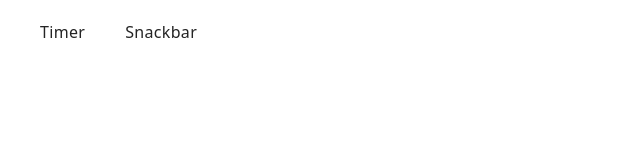
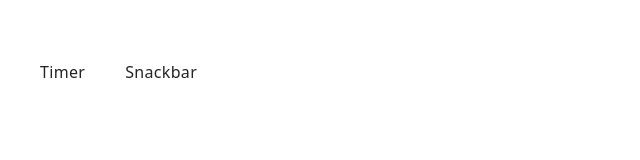
Before and after one commit to FilipovAnatolii/goit-js-hw-10, a plain HTML site: page index.html in a window 1280 px wide. Shown: the whole page, without its empty margins (0-640 px from the left). Drawn offline with Linux system fonts and the light colour scheme.

Commit message:
Deploying to gh-pages from @ FilipovAnatolii/goit-js-hw-10@f6ac5c913e5477390c3920a21778d69f34734eb9 🚀

```diff
--- a/index.html
+++ b/index.html
@@ -13,10 +13,10 @@
     <nav class="nav">
       <ul class="nav-list">
         <li class="nav-item">
-          <a class="nav-link {=$highlight-act}" href="./1-timer.html">Timer</a>
+          <a class="nav-link {=$highlight-act}" href="./page-1.html"></a>
         </li>
         <li class="nav-item">
-          <a class="nav-link {=$highlight-curr}" href="./2-snackbar.html">Snackbar</a>
+          <a class="nav-link {=$highlight-curr}" href="./page-2.html"></a>
         </li>
       </ul>
     </nav>
@@ -24,6 +24,20 @@
 </header>
 
     <main>
+      <header class="header">
+        <div class="container">
+          <nav class="nav">
+            <ul class="nav-list">
+              <li class="nav-item">
+                <a class="nav-link {=$highlight-act}" href="./1-timer.html">Timer</a>
+              </li>
+              <li class="nav-item">
+                <a class="nav-link {=$highlight-curr}" href="./2-snackbar.html">Snackbar</a>
+              </li>
+            </ul>
+          </nav>
+        </div>
+      </header>
       <article class="badges">
   <div class="container">
   </div>
```
